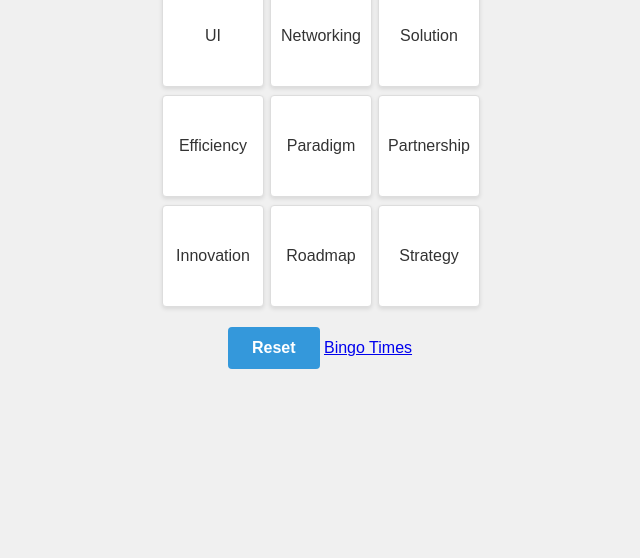
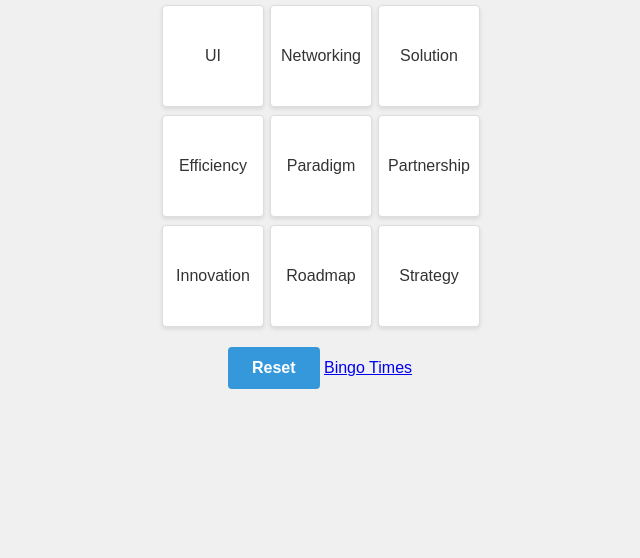
Before and after one commit to plumwhat/Workplace_Bingo, a plain HTML site: page index.html in a window 1280 px wide. Shown: the part 262-820 px from the top of the page, without its empty margins (320-960 px from the left). Drawn offline with Linux system fonts and the light colour scheme.

Commit message:
Update style.css

```diff
--- a/style.css
+++ b/style.css
@@ -3,10 +3,11 @@ body {
     display: flex;
     justify-content: center;
     align-items: center;
-    height: 100vh;
+    min-height: 100vh;
     margin: 0;
     background-color: #f0f0f0;
     color: #333;
+    padding-top: 20px;
 }
 
 .container {
```
